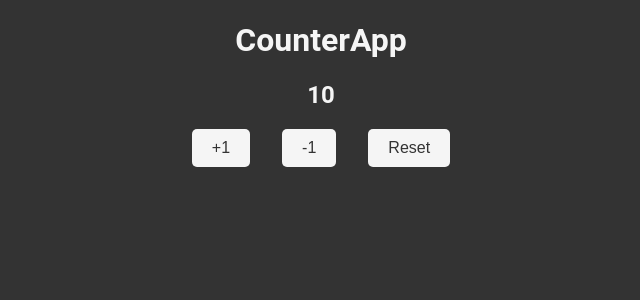
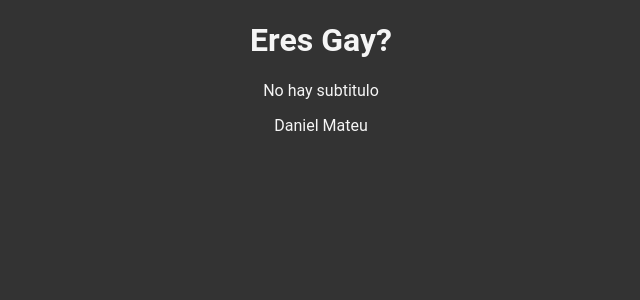
Before and after one commit to danielmateu/03-counter-app-jest-test, a React (Vite) app: page / in a window 1280 px wide. Shown: the top 300 px of the page, without its empty margins (319-959 px from the left). Built offline with nearby package versions, Linux system fonts and the light colour scheme.

Commit message:
React testing library installed

```diff
--- a/package.json
+++ b/package.json
@@ -16,6 +16,8 @@
   "devDependencies": {
     "@babel/core": "^7.21.0",
     "@babel/preset-env": "^7.20.2",
+    "@testing-library/react": "^14.0.0",
+    "@types/jest": "^29.4.0",
     "@types/react": "^18.0.0",
     "@types/react-dom": "^18.0.0",
     "@vitejs/plugin-react": "^1.3.0",
--- a/src/FirstApp.jsx
+++ b/src/FirstApp.jsx
@@ -1,25 +1,7 @@
 import React from 'react'
 import PropTypes from 'prop-types'
 
-
-const newMessage = {
-    title: '',
-    subtitle: 1,
-    body: 'React is working!',
-    name: '',
-    age: 30,
-    hero: true,
-    power: 'Super Speed',
-};
-
-// const getResult = () => {
-//     return 1 + 1;
-// }
-
 export const FirstApp = ({title,subtitle, name}) => {
-
-
-
 
     return (
         <>
@@ -33,12 +15,12 @@ export const FirstApp = ({title,subtitle, name}) => {
 
 FirstApp.propTypes = {
     title: PropTypes.string.isRequired,
-    subtitle: PropTypes.number,
+    subtitle: PropTypes.string,
 
 }
 
 FirstApp.defaultProps = {
-    title: 'Default Title',
-    subtitle: 'Default Subtitle',
+    // title: 'Default Title',
+    subtitle: 'No hay subtitulo',
     name: 'Daniel Mateu'
 }
--- a/src/main.jsx
+++ b/src/main.jsx
@@ -7,13 +7,13 @@ import './styles.css'
 
 ReactDOM.createRoot(document.getElementById('root')).render(
   <React.StrictMode>
-    {/* <FirstApp
+    <FirstApp
       title = 'Eres Gay?'
       // subtitle = {123456}
+    />
+
+    {/* <COunterApp
+      value = {10}
     /> */}
-
-    <COunterApp
-      value = {10}
-    />
   </React.StrictMode>
 )
```
Also changed, not shown: 1 other file (tests, documents, lock files or other folders).
